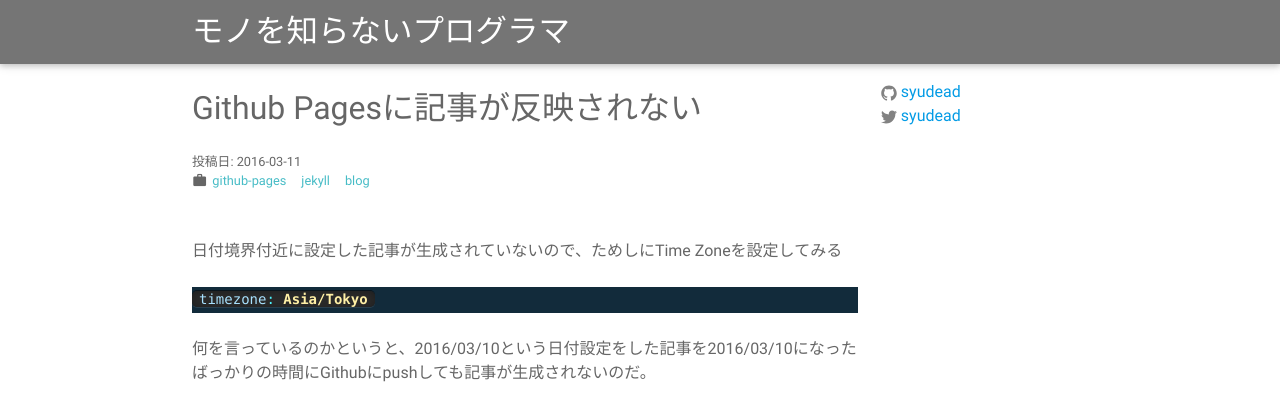
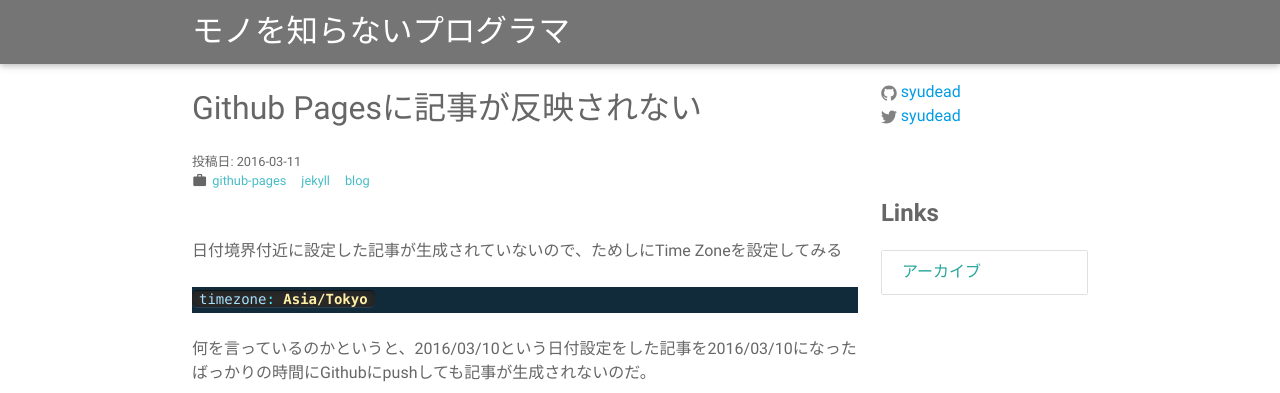
Before and after one commit to syudead/syudead.github.io, a Jekyll site: the page built from index.html, in a window 1280 px wide and 900 px high. Shown: the top 393 px of the window. Built offline with Jekyll 4.4.1, drawn with Linux system fonts in a browser that asks for light colours.

Commit message:
Add archive link to sidebar

```diff
--- a/_includes/sidebar.html
+++ b/_includes/sidebar.html
@@ -6,3 +6,8 @@
 {% include icon-twitter.html username="syudead" %}
 </li>
 </ul>
+
+<h2>Links</h2>
+<div class="collection">
+  <a href="/archive" class="collection-item">アーカイブ</a>
+</div>
--- a/archive.html
+++ b/archive.html
@@ -1,7 +1,6 @@
 ---
 layout: default
 title: アーカイブ
-permalink: archive
 ---
 
 <section>
```
